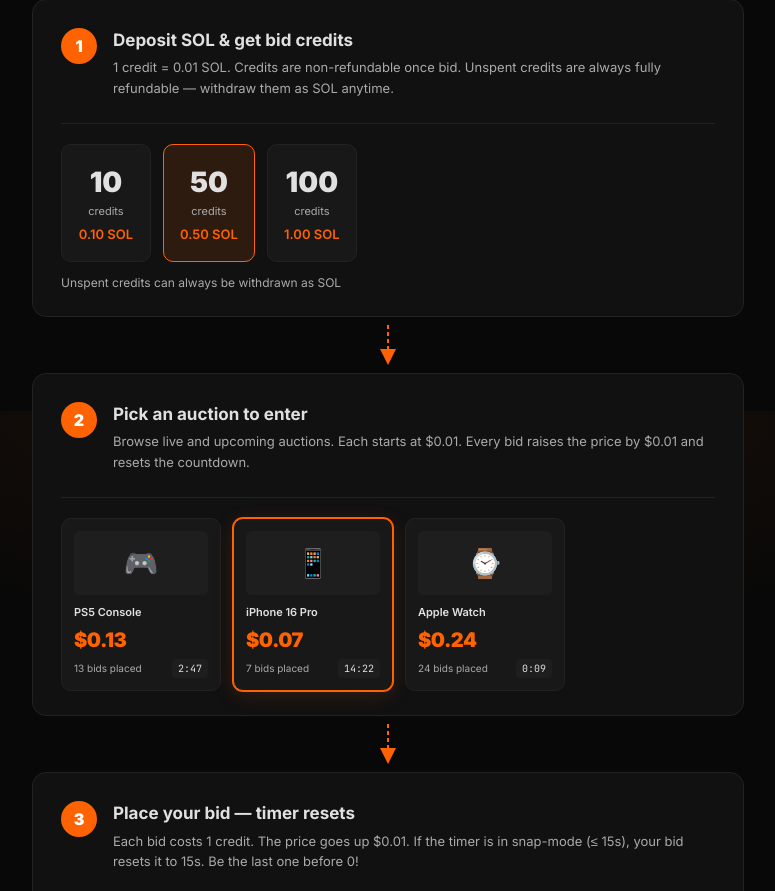
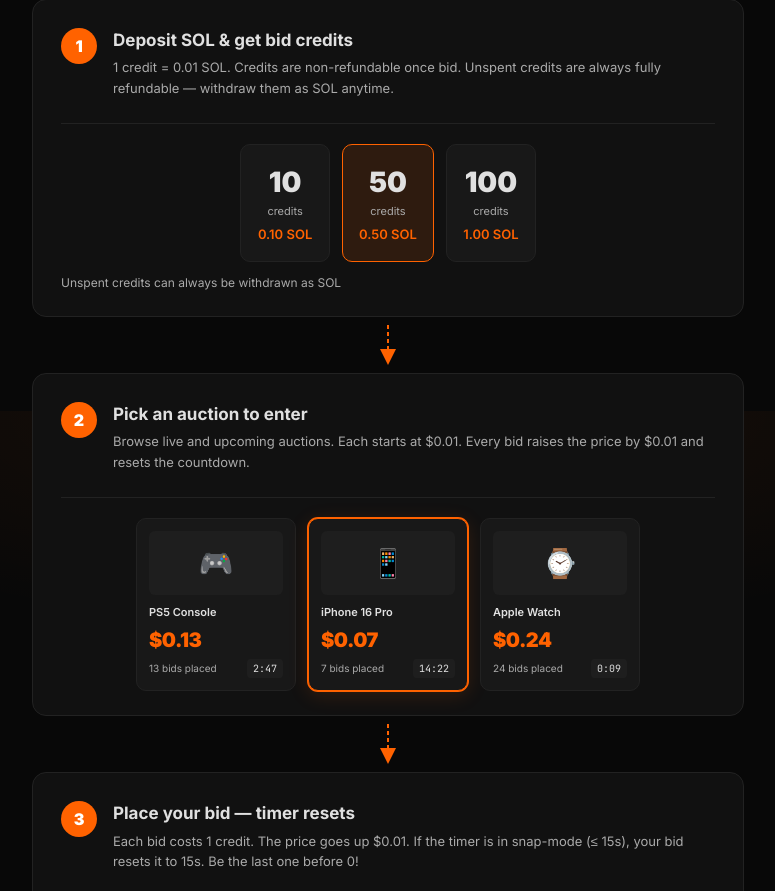
Before and after one commit to caaconwinner/solbid, a React (Vite) app: page /how-it-works in a window 1280 px wide. Shown: the part 389-1280 px from the top of the page, without its empty margins (252-1027 px from the left). Built offline with nearby package versions, Linux system fonts and the light colour scheme.

Commit message:
Center credit packs and auction cards on HIW page

```diff
--- a/src/index.css
+++ b/src/index.css
@@ -1158,7 +1158,7 @@ a:hover { text-decoration: underline; }
 .hiw-arrow { display: flex; justify-content: center; margin: 8px 0; }
 
 /* Mock auction cards */
-.hiw-cards-row { display: flex; gap: 12px; flex-wrap: wrap; }
+.hiw-cards-row { display: flex; gap: 12px; flex-wrap: wrap; justify-content: center; }
 .hiw-cards-row--center { justify-content: center; }
 .hiw-mock-card { background: var(--surface-2); border: 1px solid var(--border); border-radius: 10px; padding: 12px; width: 160px; flex-shrink: 0; transition: border-color 0.2s; }
 .hiw-mock-card[data-highlighted='true'] { border-color: var(--orange); box-shadow: 0 0 0 1px var(--orange), 0 4px 20px rgba(255,98,0,0.15); }
@@ -1172,7 +1172,7 @@ a:hover { text-decoration: underline; }
 .hiw-mock-winner { font-size: 12px; color: var(--gold); font-weight: 600; margin-top: 4px; }
 
 /* Credit packs */
-.hiw-packs { display: flex; gap: 12px; flex-wrap: wrap; }
+.hiw-packs { display: flex; gap: 12px; flex-wrap: wrap; justify-content: center; }
 .hiw-pack { background: var(--surface-2); border: 1px solid var(--border); border-radius: 10px; padding: 16px; text-align: center; min-width: 90px; }
 .hiw-pack--active { border-color: var(--orange); background: var(--orange-dim); }
 .hiw-pack-credits { font-size: 28px; font-weight: 800; color: var(--text); }
```
